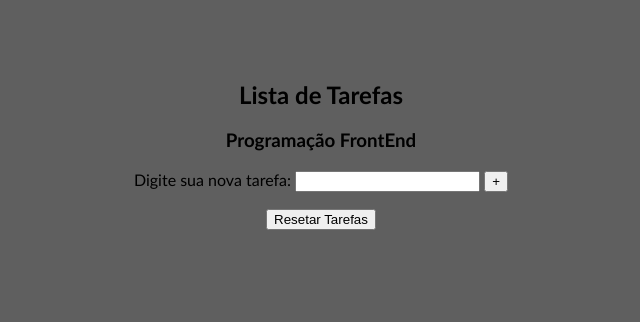
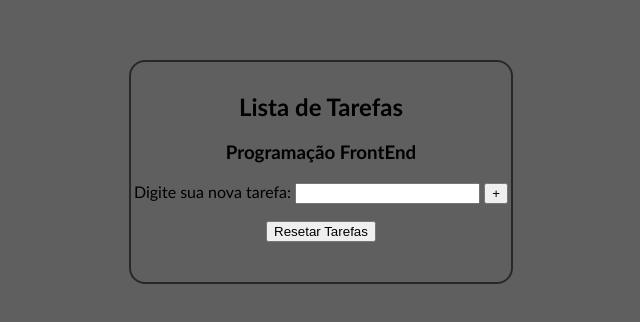
Before and after one commit to GustavoLisboa0/To-Do-List, a plain HTML site: page To do List/index.html in a window 1280 px wide. Shown: the part 248-570 px from the top of the page, without its empty margins (319-959 px from the left). Drawn offline with Linux system fonts and the light colour scheme.

Commit message:
Manutenção 2

```diff
--- a/To do List/index.html
+++ b/To do List/index.html
@@ -9,10 +9,10 @@
 </head>
 
 <body>
-    <h2 class="titulo"> Lista de Tarefas </h2>
-    <h3 class="subtitulo"> Programação FrontEnd </h3>
+    <div class="border">
 
-    <div class="gugugugu"></div>
+        <h2 class="title"> Lista de Tarefas </h2>
+        <h3 class="subtitle"> Programação FrontEnd </h3>
 
         <div id="div_area_nova_tarefa">
             <label for="input_nova_tarefa">Digite sua nova tarefa:</label>
@@ -26,6 +26,8 @@
 
         <button onclick="resetTarefas()">Resetar Tarefas</button>
 
+    </div>
+
     <script src="app.js"></script>
 
 </body>
--- a/To do List/style.css
+++ b/To do List/style.css
@@ -4,3 +4,12 @@ body{
     padding-top: 300px;
     font-family: 'Gill Sans', 'Gill Sans MT', Calibri, 'Trebuchet MS', sans-serif;
 }
+
+.border{
+    border: 2px solid #282828;
+    border-radius: 1rem;
+    width: 30%;
+    margin: auto;
+    padding-block: 40px;
+    padding-top: 10px;
+}
```
Lines whose indentation alone changed are shown as unchanged.
